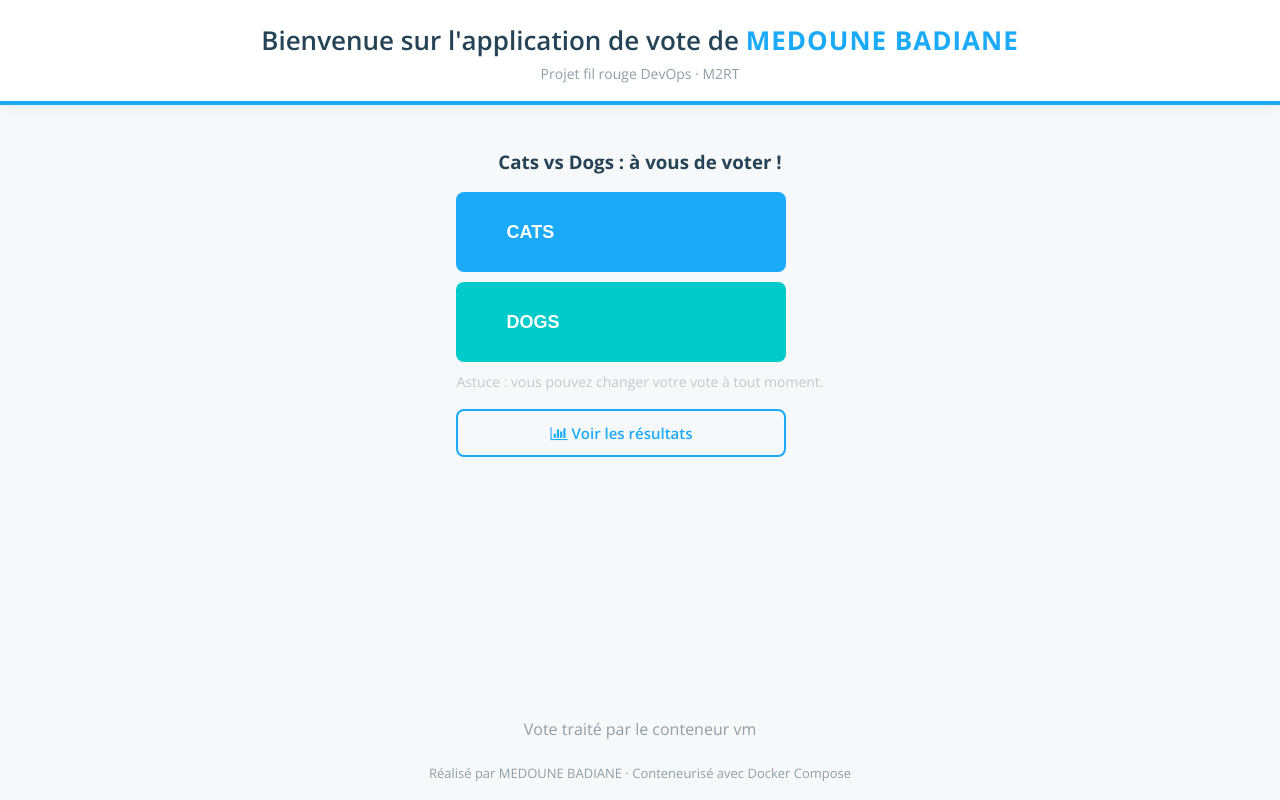
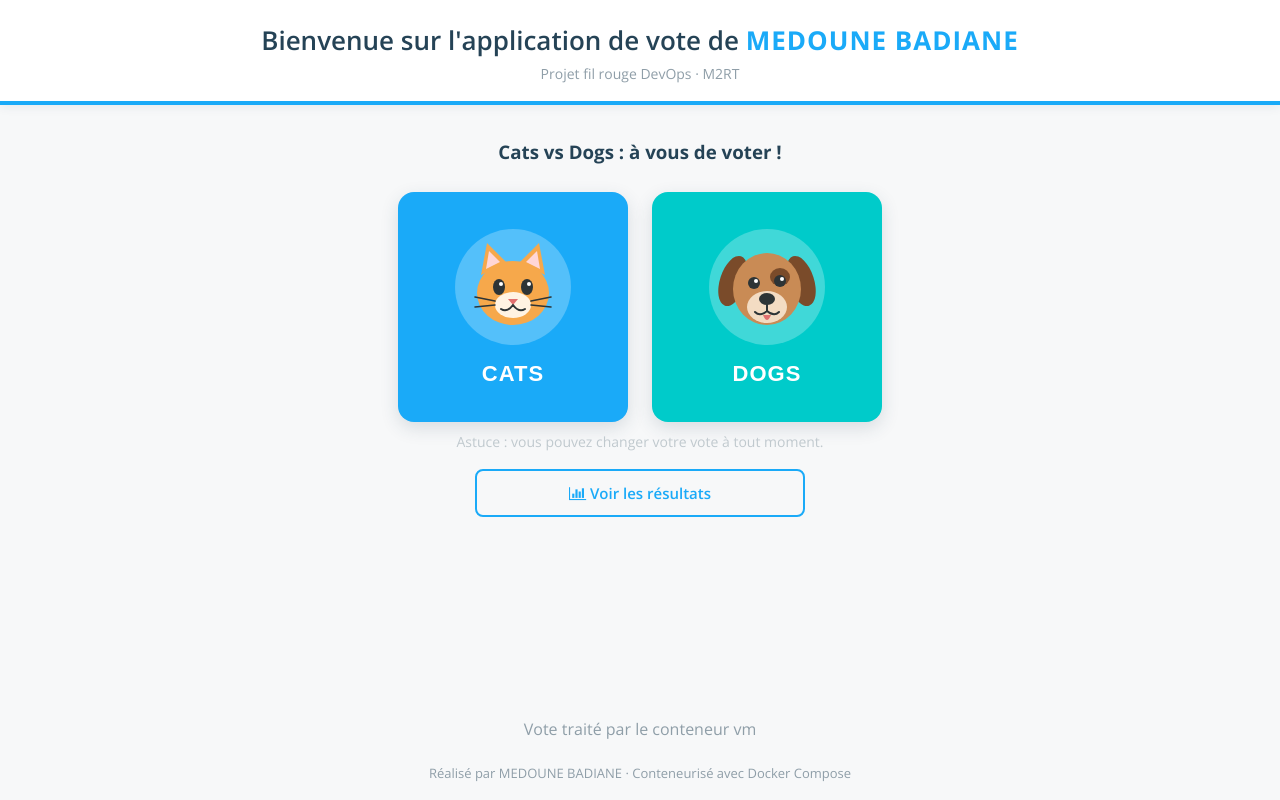
Before and after one commit to medounebadiane/projet_fil_rouge_devops, a Flask app: page / in a window 1280 px wide. Run offline with Flask 3, Linux system fonts and the light colour scheme; some libraries are stand-ins or nearby versions.

Commit message:
Frontend (vote) : cartes Cats et Dogs côte à côte avec icônes et bouton « Voir les résultats »

```diff
--- a/vote/static/stylesheets/style.css
+++ b/vote/static/stylesheets/style.css
@@ -202,3 +202,47 @@ button.b{
   background-color: #1aaaf8;
   color: #ffffff;
 }
+
+/* ---- Boutons de vote côte à côte, avec une icône au-dessus du nom ---- */
+#choice{
+  display: flex;
+  justify-content: center;
+  gap: 24px;
+  font-size: 1em;
+}
+#choice button{
+  display: flex;
+  flex-direction: column;
+  align-items: center;
+  justify-content: center;
+  width: 230px;
+  height: 230px;
+  margin: 10px 0;
+  padding: 0;
+  text-align: center;
+  border-radius: 16px;
+  box-shadow: 0 6px 18px rgba(37, 67, 86, 0.15);
+}
+.vote-icon{
+  width: 120px;
+  height: 120px;
+  margin-bottom: 14px;
+}
+.vote-label{
+  font-size: 22px;
+  letter-spacing: 1px;
+}
+.vote-label i{
+  float: none;
+  padding: 0 0 0 8px;
+  margin: 0;
+}
+#tip{
+  text-align: center;
+}
+#results-link{
+  margin: 18px auto 0;
+}
+#content-container-center{
+  padding-top: 110px;
+}
--- a/vote/templates/index.html
+++ b/vote/templates/index.html
@@ -18,8 +18,14 @@
       <div id="content-container-center">
         <h3>{{option_a}} vs {{option_b}} : à vous de voter !</h3>
         <form id="choice" name='form' method="POST" action="/">
-          <button id="a" type="submit" name="vote" class="a" value="a">{{option_a}}</button>
-          <button id="b" type="submit" name="vote" class="b" value="b">{{option_b}}</button>
+          <button id="a" type="submit" name="vote" class="a" value="a">
+            <img src="{{ url_for('static', filename='images/chat.svg') }}" alt="" class="vote-icon">
+            <span class="vote-label">{{option_a}}</span>
+          </button>
+          <button id="b" type="submit" name="vote" class="b" value="b">
+            <img src="{{ url_for('static', filename='images/chien.svg') }}" alt="" class="vote-icon">
+            <span class="vote-label">{{option_b}}</span>
+          </button>
         </form>
         <div id="tip">
           Astuce : vous pouvez changer votre vote à tout moment.
@@ -44,12 +50,12 @@
 
       if(vote == "a"){
         $(".a").prop('disabled', true);
-        $(".a").html('{{option_a}} <i class="fa fa-check-circle"></i>');
+        $(".a .vote-label").html('{{option_a}} <i class="fa fa-check-circle"></i>');
         $(".b").css('opacity','0.5');
       }
       if(vote == "b"){
         $(".b").prop('disabled', true);
-        $(".b").html('{{option_b}} <i class="fa fa-check-circle"></i>');
+        $(".b .vote-label").html('{{option_b}} <i class="fa fa-check-circle"></i>');
         $(".a").css('opacity','0.5');
       }
     </script>
```
Also changed, not shown: vote/static/images/chat.svg (added), vote/static/images/chien.svg (added).
